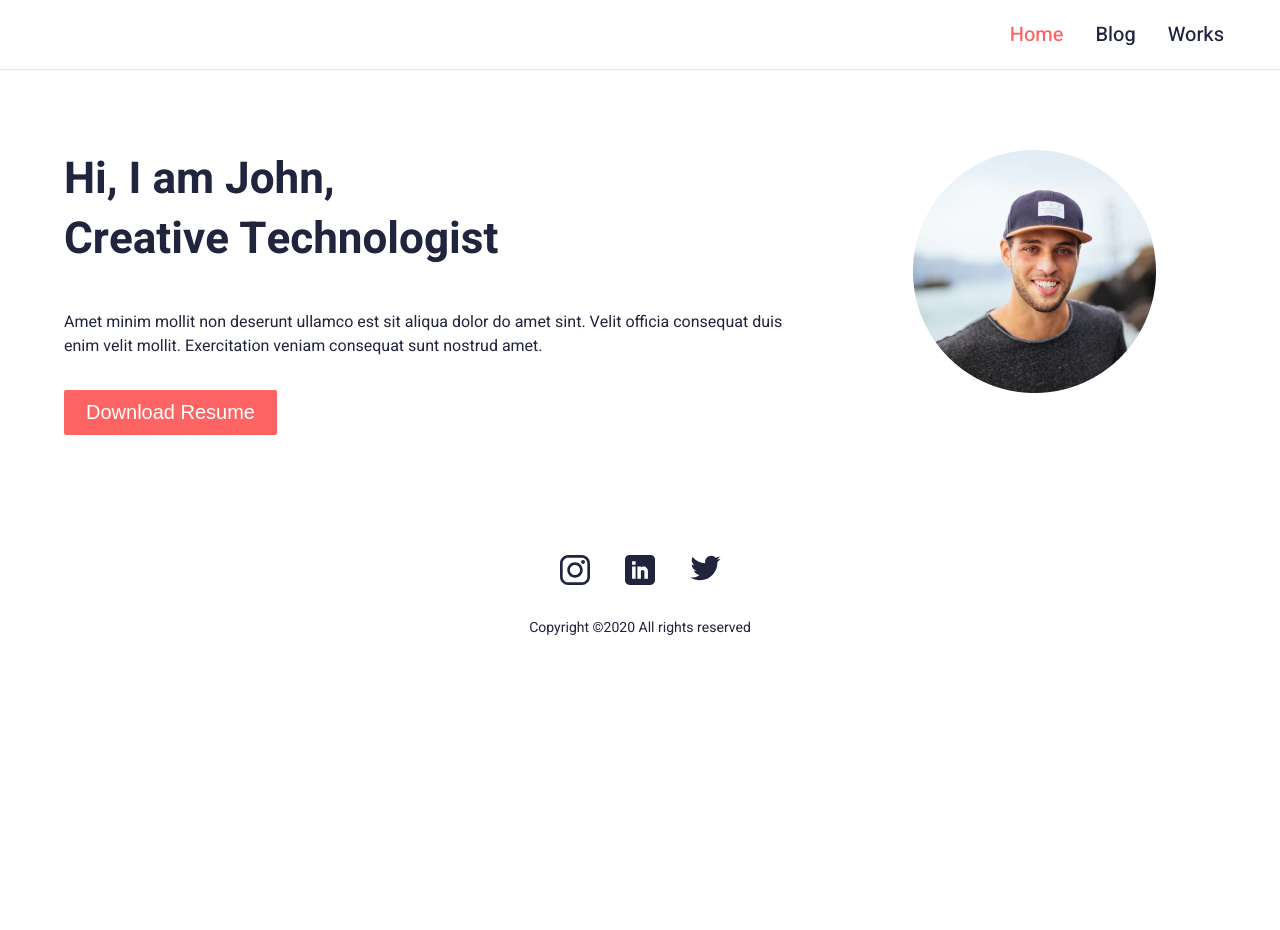
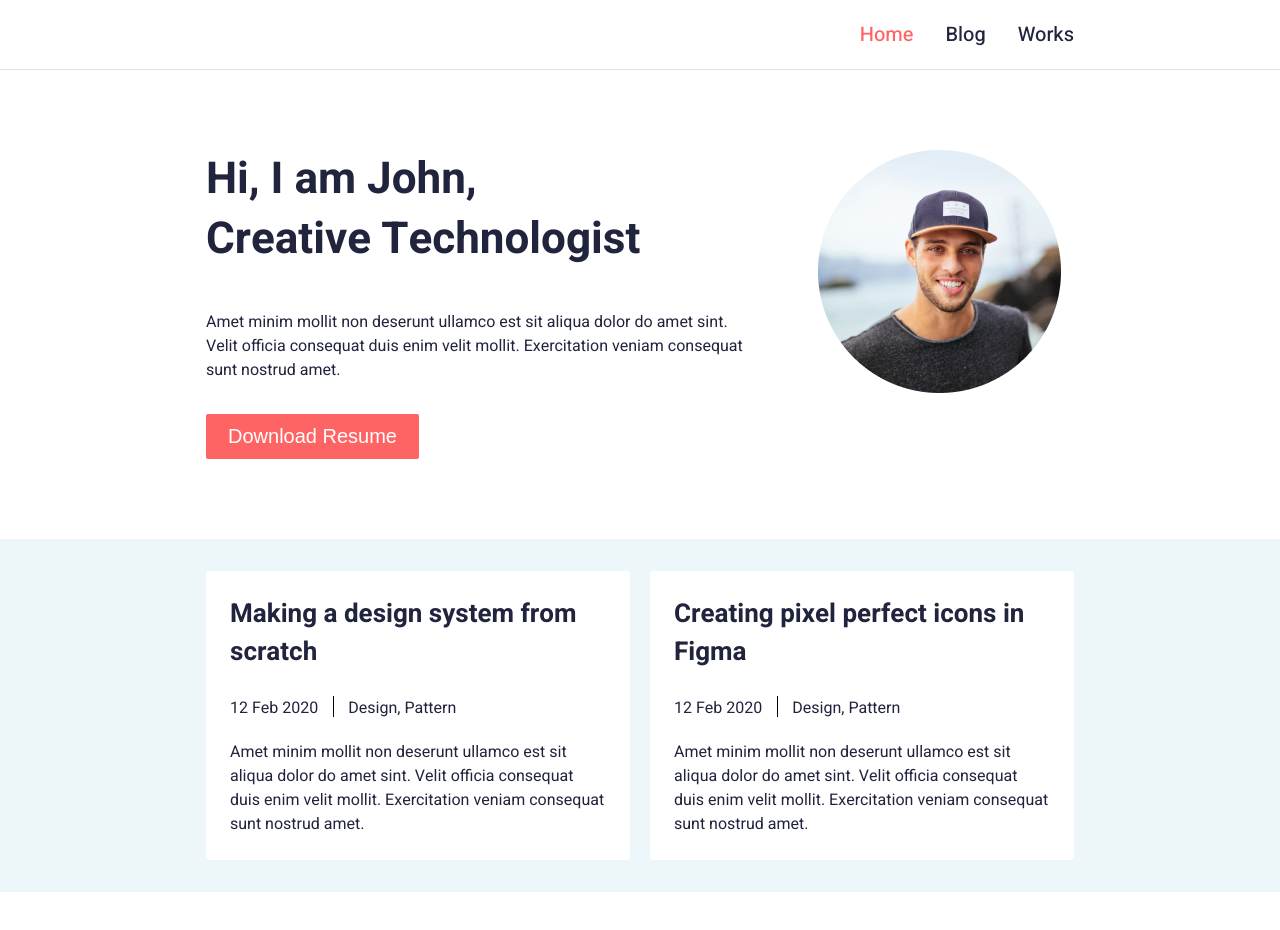
Before and after one commit to AugustoTI/project-portfolio-training, a React (Create React App) app: page / in a window 1280 px wide. Shown: the top 930 px of the page. Built offline with nearby package versions, Linux system fonts and the light colour scheme.

Commit message:
criando a parte de posts recentes

```diff
--- a/src/App.jsx
+++ b/src/App.jsx
@@ -1,7 +1,6 @@
 import React from 'react';
 import { BrowserRouter, Route, Routes } from 'react-router-dom';
 import { Header } from './components/header/Header';
-import { Footer } from './components/footer/Footer';
 import { Home } from './pages/home/Home';
 import { Blog } from './pages/blog/Blog';
 import { Works } from './pages/works/Works';
@@ -16,7 +15,6 @@ const App = () => {
           <Route path="blog" element={<Blog />} />
           <Route path="works" element={<Works />} />
         </Routes>
-        <Footer />
       </BrowserRouter>
     </>
   );
--- /dev/null
+++ b/src/components/posts/Posts.jsx
@@ -0,0 +1,19 @@
+import React from 'react';
+import * as Styled from './postsSyled';
+
+export const Posts = ({ title }) => {
+  return (
+    <Styled.Article>
+      <h2>{title}</h2>
+      <Styled.Ul>
+        <li>12 Feb 2020</li>
+        <li>Design, Pattern</li>
+      </Styled.Ul>
+      <p>
+        Amet minim mollit non deserunt ullamco est sit aliqua dolor do amet
+        sint. Velit officia consequat duis enim velit mollit. Exercitation
+        veniam consequat sunt nostrud amet.
+      </p>
+    </Styled.Article>
+  );
+};
--- /dev/null
+++ b/src/components/posts/postsSyled.js
@@ -0,0 +1,40 @@
+import styled from 'styled-components';
+
+export const Article = styled.article`
+  background-color: white;
+  padding: 2.4rem;
+  color: var(--dark);
+  border-radius: 0.4rem;
+
+  h2 {
+    font-size: 2.6rem;
+    font-weight: bold;
+  }
+
+  @media (max-width: 740px) {
+    h2 {
+      font-size: 2.2rem;
+    }
+  }
+`;
+
+export const Ul = styled.ul`
+  display: flex;
+  gap: 3rem;
+  margin-top: 2.5rem;
+  margin-bottom: 2rem;
+
+  li:last-child {
+    position: relative;
+
+    &::before {
+      display: block;
+      background-color: #000;
+      content: '';
+      width: 1px;
+      height: 21px;
+      position: absolute;
+      left: -15px;
+    }
+  }
+`;
--- a/src/pages/home/Home.jsx
+++ b/src/pages/home/Home.jsx
@@ -1,8 +1,12 @@
 import React from 'react';
 import HeroPhoto from '../../assets/heroPhoto.png';
-import * as Styled from './styled';
+import * as Styled from './homeStyled';
+import { Posts } from '../../components/posts/Posts';
+import { useMedia } from '../../hooks/useMedia';
 
 export const Home = () => {
+  const match = useMedia('(max-width:760px)');
+
   return (
     <>
       <Styled.Main className="container">
@@ -21,6 +25,12 @@ export const Home = () => {
           <img src={HeroPhoto} alt="The professional" />
         </div>
       </Styled.Main>
+      <section style={{ backgroundColor: '#EDF7FA' }}>
+        <Styled.Div mobile={match} className="container">
+          <Posts title="Making a design system from scratch" />
+          <Posts title="Creating pixel perfect icons in Figma" />
+        </Styled.Div>
+      </section>
     </>
   );
 };
--- a/src/pages/home/styled.js
+++ b/src/pages/home/homeStyled.js
@@ -4,7 +4,7 @@ export const Main = styled.main`
   display: grid;
   grid-template-columns: 2fr 1fr;
   gap: 6rem;
-  padding: 8rem 2.4rem;
+  padding: 8rem 1.6rem;
 
   .main-content {
     .main-text {
@@ -59,3 +59,10 @@ export const Main = styled.main`
     }
   }
 `;
+
+export const Div = styled.div`
+  display: grid;
+  grid-template-columns: ${({ mobile }) => (mobile ? '1fr' : '1fr 1fr')};
+  padding: 3.2rem 1.6rem;
+  gap: 2rem;
+`;
--- a/src/styles/global_styles.js
+++ b/src/styles/global_styles.js
@@ -37,7 +37,7 @@ export const GlobalStyled = createGlobalStyle`
   }
 
   .container {
-    max-width: 1200px;
+    max-width: 900px;
     margin: 0 auto;
   }
 
```
